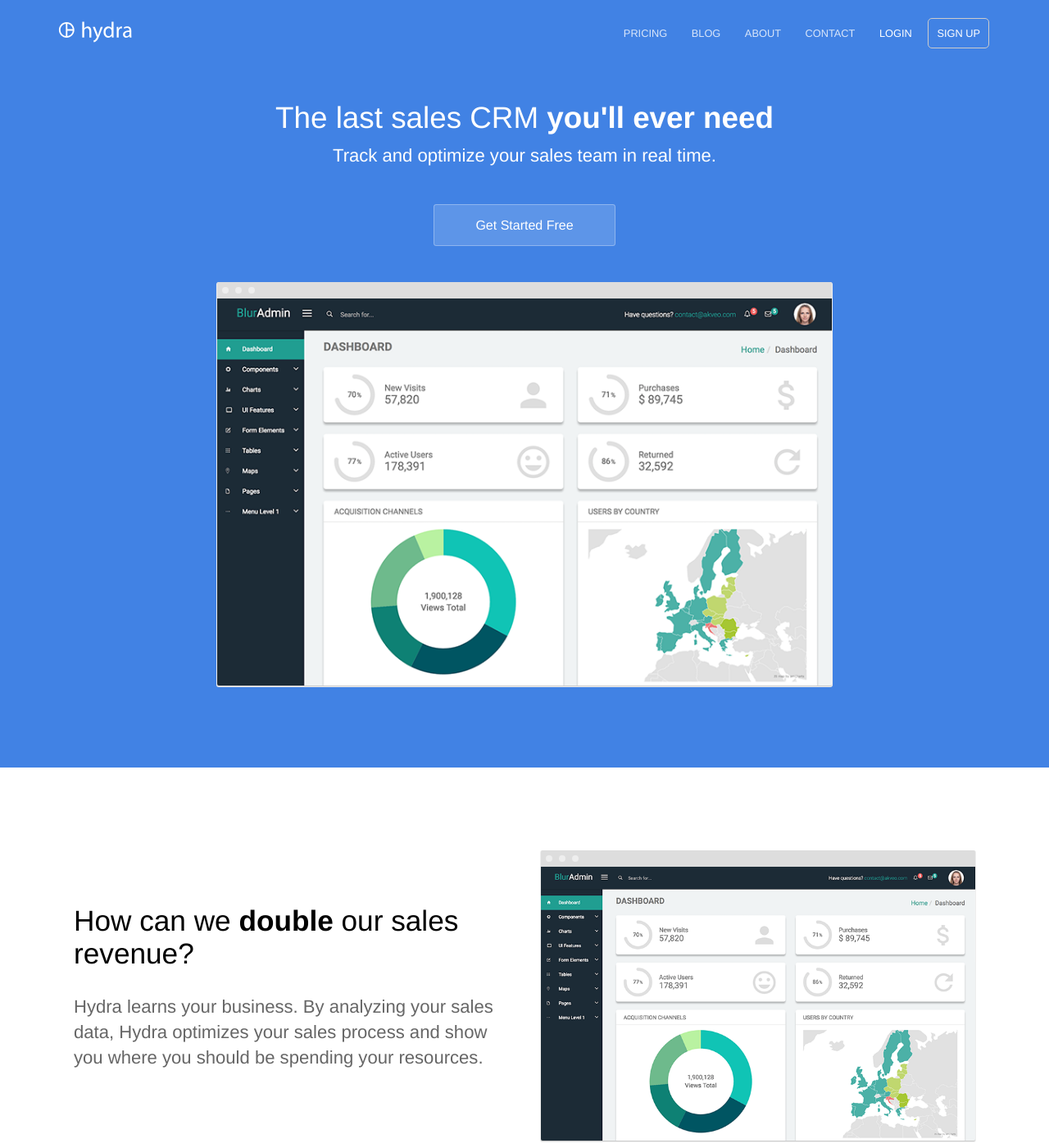
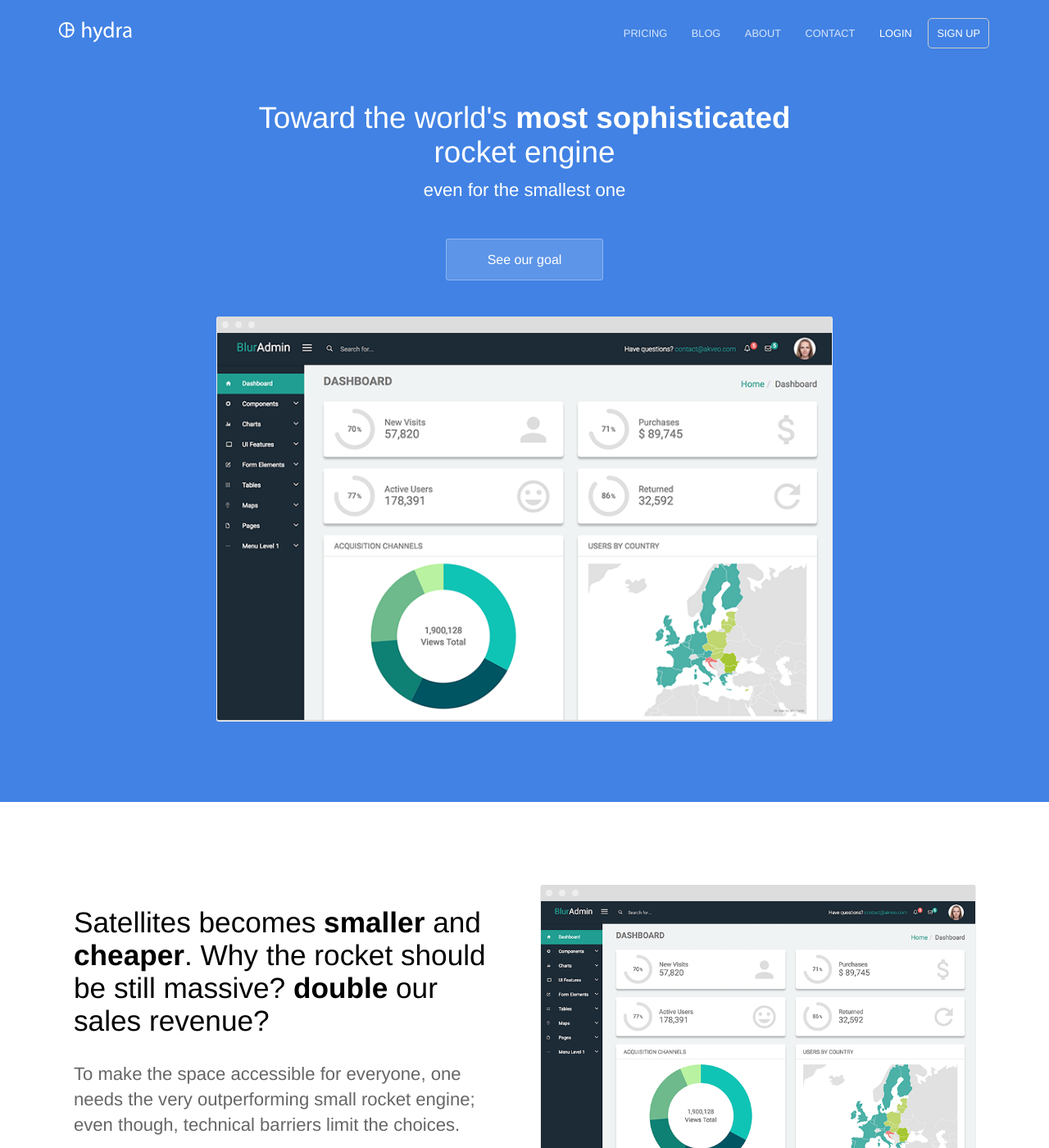
Before and after one commit to KspaceMaster/KspaceMaster.github.io, a Jekyll site: the page built from index.html, in a window 1280 px wide and 1400 px high. Shown: the whole window at 82% size. Built offline with Jekyll 4.4.1, drawn with Linux system fonts in a browser that asks for light colours.

Commit message:
themetest

```diff
--- a/about.html
+++ b/about.html
@@ -1,8 +1,8 @@
 ---
-title: Our team
+title: We believe that space shall be for everyone.
 description: >-
-  We've built an amazing, fantastic team of developers, marketers, designers and
-  sales people.
+  Occupy Phobos -
+  before the Red planet becomes private.
 ---
 
 <p class="editor-link" style="text-align: center;"><a href="cloudcannon:collections/_staff_members/" class="btn"><strong>&#9998;</strong> Manage Staff members</a></p>
--- a/index.html
+++ b/index.html
@@ -1,12 +1,12 @@
 ---
-title: The last sales CRM you'll ever need
-description: Track and optimize your sales team in real time
+title: Kspace
+description: A rocket propulsion laboratory
 ---
 <section class="hero">
 	<div class="text-container">
-		<h1 class="editable">The last sales CRM <strong>you'll ever need</strong></h1>
-		<p class="subtext editable">Track and optimize your sales team in real time.</p>
-		<div class="cta button alt"><a href="{{ site.baseurl }}/contact/">Get Started Free</a></div>
+		<h1 class="editable">Toward the world's <strong>most sophisticated</strong> rocket engine</h1>
+		<p class="subtext editable">even for the smallest one</p>
+		<div class="cta button alt"><a href="{{ site.baseurl }}/contact/">See our goal</a></div>
 		<div>
 			<img src="{{ site.baseurl }}/images/dashboard.png" alt="Screenshot" class="screenshot editable" />
 		</div>
@@ -17,8 +17,10 @@ description: Track and optimize your sales team in real time
 	<section>
 		<div class="container flex">
 			<div class="text editable">
-				<h2>How can we <strong>double</strong> our sales revenue?</h2>
-				<p>Hydra learns your business. By analyzing your sales data, Hydra optimizes your sales process and show you where you should be spending your resources. </p>
+				<h2>Satellites becomes <strong>smaller</strong> and <strong>cheaper</strong>.
+				Why the rocket should be still massive?
+				<strong>double</strong> our sales revenue?</h2>
+				<p> To make the space accessible for everyone, one needs the very outperforming small rocket engine; even though, technical barriers limit the choices. </p>
 			</div>
 			<div class="image">
 				<img src="{{ site.baseurl }}/images/dashboard.png" alt="Screenshot" class="screenshot editable" />
```
Also changed, not shown: 1 other file.
